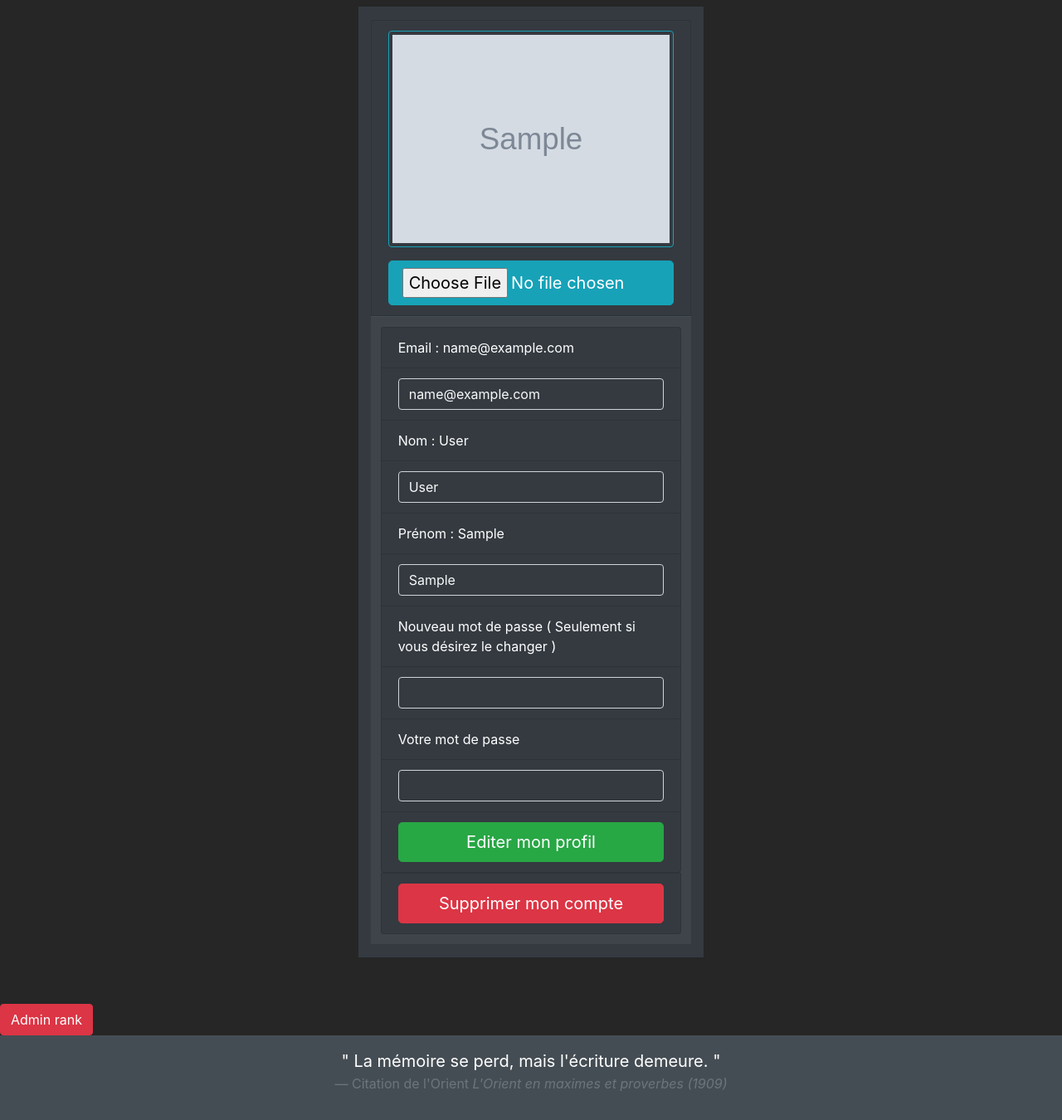
After one commit to Kozanami/mylist, a PHP site: template vue/Admin/edit.php in a window 1280 px wide. The commit adds this page. Shown: the whole page at 83% size. Run offline with PHP 8.4, Linux system fonts and the light colour scheme; the visitor is signed in with stand-in values (Sample User, id 1); tables that the repository leaves empty hold one stand-in row (values such as "Sample post"); the template is opened without the code that fills it: most values are stand-ins (such as "Sample title", 1, 10 or a date in 2020); grey boxes marked "Sample" are stand-in pictures; some libraries are stand-ins or nearby versions.

Commit message:
version:3.0.2|Admin panel edit user|BUG

```diff
--- a/core/globalText.php
+++ b/core/globalText.php
@@ -12,4 +12,5 @@
     $textAccessDenied = "Accès refusé ! vous n'avez pas les droits nécéssaires";
     $textMailPassError = "Email ou mot de passe incorrect";
     $textAdminCheat = "😈😈😈 Activation du hack .... Role administrateur obtenu, Bravo !😈😈😈";
+    $textDeleteAccountUser = "Le compte de l'utilisateur à bien était supprimer";
 ?>
--- /dev/null
+++ b/vue/Admin/edit.php
@@ -0,0 +1,68 @@
+<?php
+	if (isset($data))
+	{
+
+?>
+	<div class="d-flex justify-content-center pb-2 pt-2">
+		<div class="container-fluid col-md-4 bg-dark pb-3 pt-3">
+				<li class="list-group-item bg-dark">
+					<img src="<?= WEBROOT.'img/avatar/'.$data->getAvatar(); ?>" alt="image de profil" class="d-flex img-thumbnail bg-dark border-info mb-3 mx-auto"><input type="file" class="btn btn-info btn-lg btn-block" value="Editer mon Avatar">
+				</li>
+				<table class="table table-striped table-dark mb-0">
+					<td>
+						<ul class="list-group">
+						<form action="<?= WEBROOT ?>User/edit/<?= $data->getId();  ?>" method="POST">
+							<li class="list-group-item bg-dark">
+								Email : <?= $data->getEmail(); ?>
+							</li>
+							<li class="list-group-item bg-dark">
+								<input type="email" name="email" class="form-control bg-dark text-light" value="<?= $data->getEmail(); ?>">
+							</li>
+
+							<li class="list-group-item bg-dark">
+								Nom : <?= $data->getLastName(); ?>
+							</li>
+							<li class="list-group-item bg-dark">
+								<input type="text" name="lastname" class="form-control bg-dark text-light" value="<?= $data->getLastName(); ?>">
+							</li>
+
+							<li class="list-group-item bg-dark">
+								Prénom : <?= $data->getFirstName(); ?>
+							</li>
+							<li class="list-group-item bg-dark">
+								<input type="text" name="firstname" class="form-control bg-dark text-light" value="<?= $data->getFirstName(); ?>">
+							</li>
+
+							<li class="list-group-item bg-dark">
+								Nouveau mot de passe ( Seulement si vous désirez le changer )
+							</li>
+							<li class="list-group-item bg-dark">
+								<input type="password" name="newpassword" class="form-control bg-dark text-light">
+							</li>
+
+							<li class="list-group-item bg-dark">
+								Votre mot de passe
+							</li>
+							<li class="list-group-item bg-dark">
+								<input type="password" name="password" class="form-control bg-dark text-light">
+							</li>
+							<li class="list-group-item bg-dark">
+								<input type="submit" class="btn btn-success btn-lg btn-block" value="Editer mon profil">
+							</li>
+						</form>
+
+						<li class="list-group-item bg-dark">
+							<a href="<?= WEBROOT ?>/User/delete"><input type="submit" class="btn btn-danger btn-lg btn-block" value="Supprimer mon compte"></a>
+						</li>
+						</ul>
+					</td>
+				</table>
+		</div>
+	</div>
+<?php
+	}
+	else
+	{
+		header('Location:'.WEBROOT.'Library/index');
+	}
+?>
--- a/vue/_partials/navBar.php
+++ b/vue/_partials/navBar.php
@@ -97,7 +97,7 @@
                     <?php if($data->getFirstName() != '' AND $data->getLastName() != ''){ echo '<div class="topbar-divider d-none d-sm-block"></div>'; } ?>
                     <!-- Nav Item - User Information -->
                     <li class="nav-item pr-1">
-                        <a class="nav-link" href="<?= WEBROOT ?>User/index">
+                        <a class="nav-link" href="<?= WEBROOT ?>User/index/">
 
                            <span class="mr-2 d-lg-inline text-gray-400 small font-weight-normal topbar-text-size"><?= $data->getFirstName().' '.$data->getLastName() ?></span>
                             <img src="<?= WEBROOT.'img/avatar/'.$data->getAvatar(); ?>" alt="image de profil" class="img-profile rounded-circle">
```
Also changed, not shown: controlleur/Admin.ctrl.php (+88 -3 lines), vue/Admin/index.php (+14 -2 lines), img/background.png (deleted).
